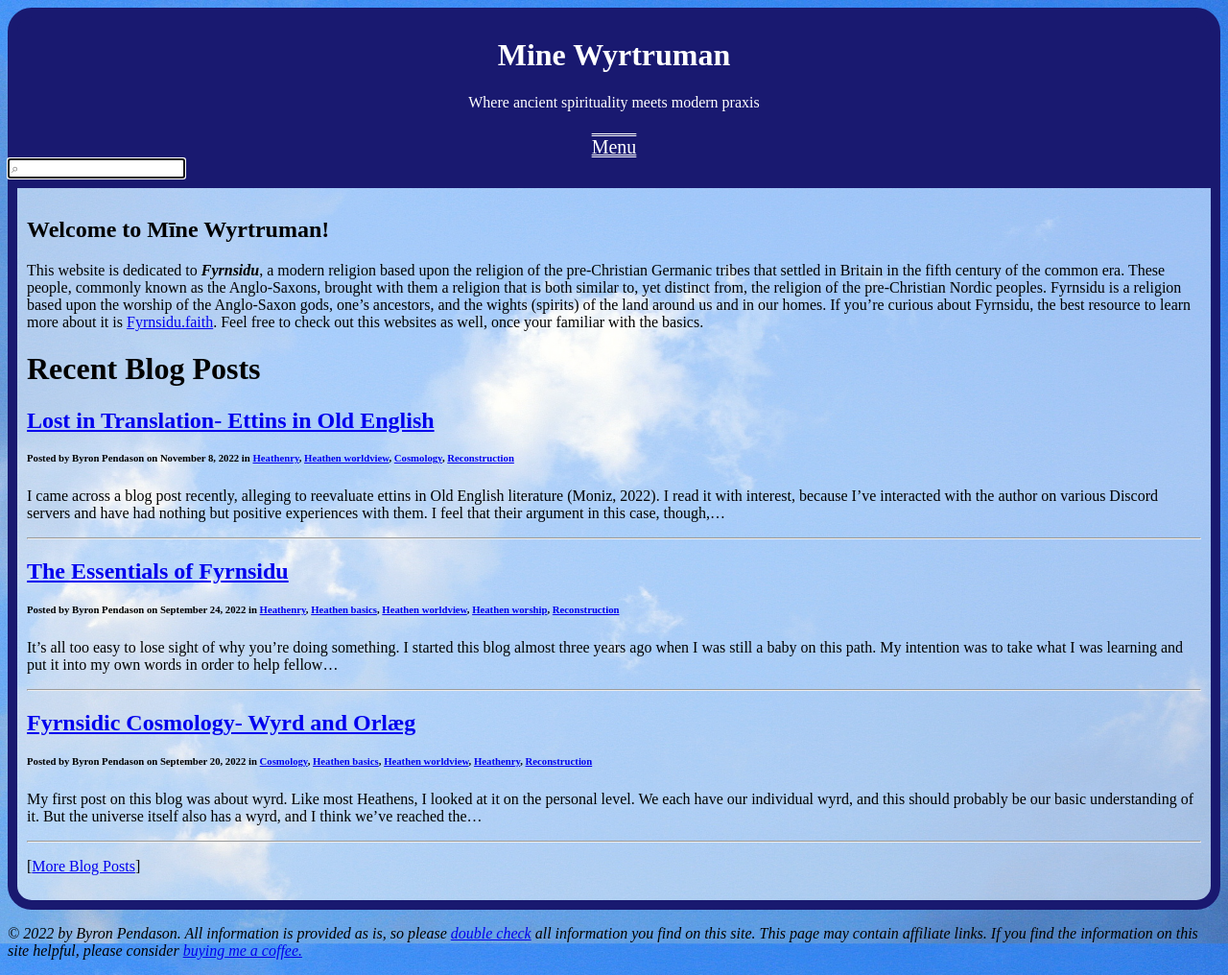
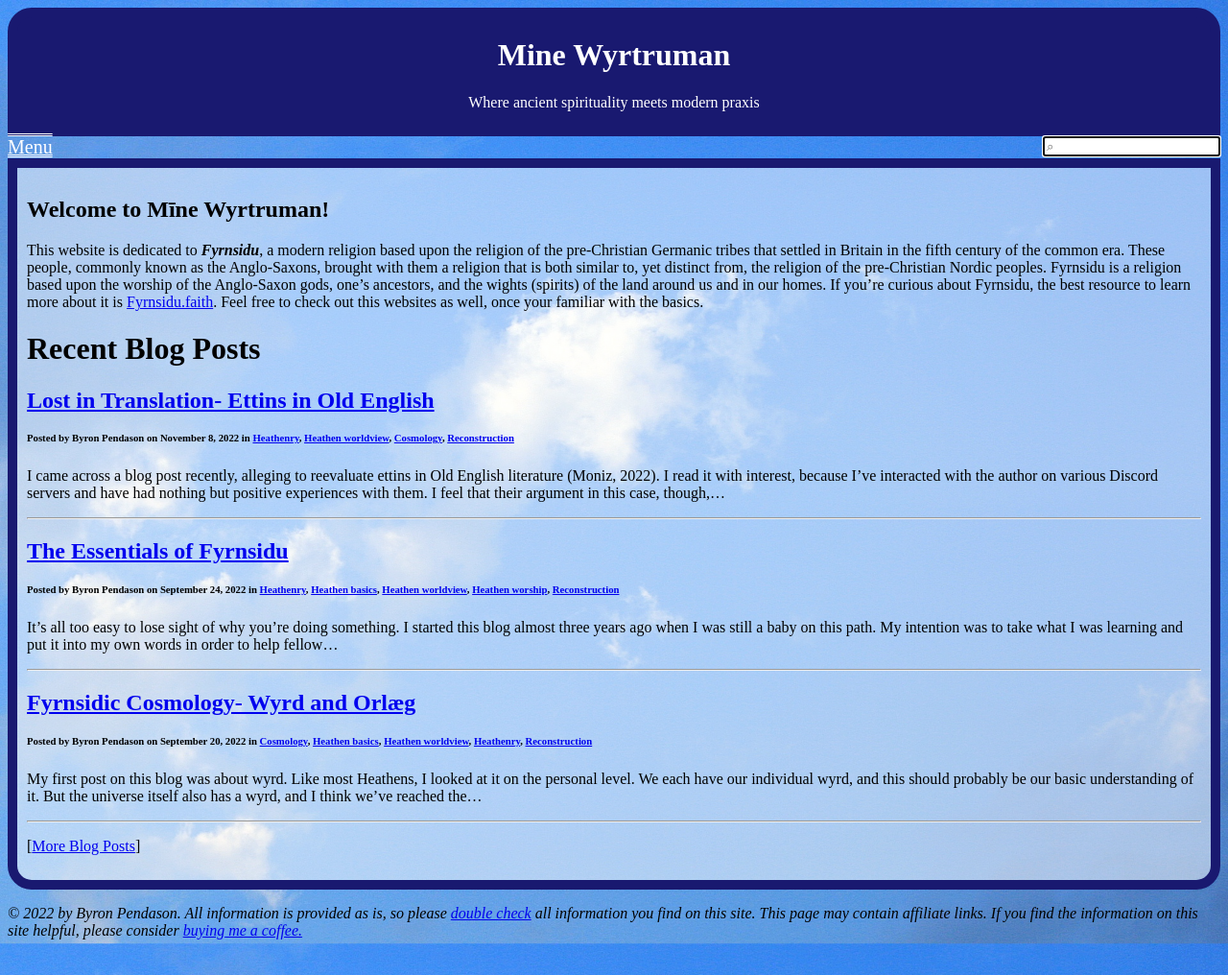
Before and after one commit to byronpendason/byronpendason.github.io, a Jekyll site: the page built from index.md, in a window 1280 px wide. Shown: the whole page at 96% size. Built offline with Jekyll 4.4.1, drawn with Linux system fonts in a browser that asks for light colours; our own code applies the rules of GitHub Pages for plain Markdown files; comment, search, counter and statistics services are not loaded.

Commit message:
Update style.css

```diff
--- a/css/style.css
+++ b/css/style.css
@@ -27,9 +27,10 @@ body {
 nav {
   background: rgb(25, 25, 112);
   color: white;
+
 }
 nav * {
-  text-align: center;
+  text-align: left;
 }
 nav a {
   color: white;
@@ -40,6 +41,7 @@ nav a {
 .dropdown {
   position: relative;
   display: block;
+  float: left;
 }
 .dropbtn {
   display: block;
@@ -56,6 +58,9 @@ nav a {
 .dropdown:hover .dropdownContent {
   display: block;
 }
+#search-input {
+  float: right;
+}
 #content {
   background: rgba(255, 255, 255, 0.5);
   color: black;
@@ -65,6 +70,7 @@ nav a {
   border-style: solid;
   padding: 10px;
   min-height: 85%;
+  clear: both;
 }
 dt {
   font-weight: bold;
```
